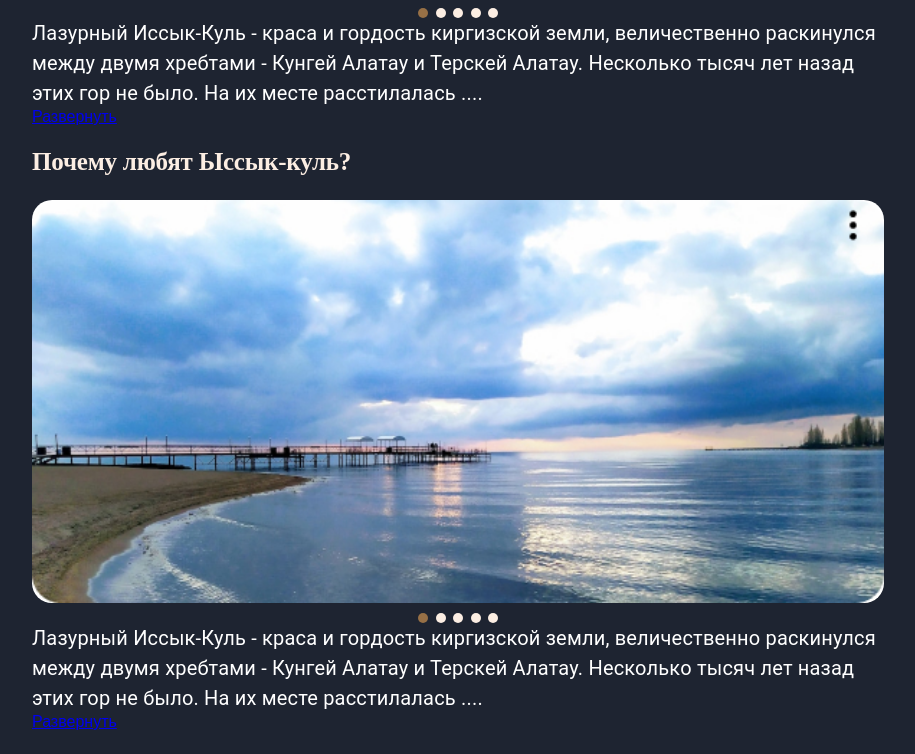
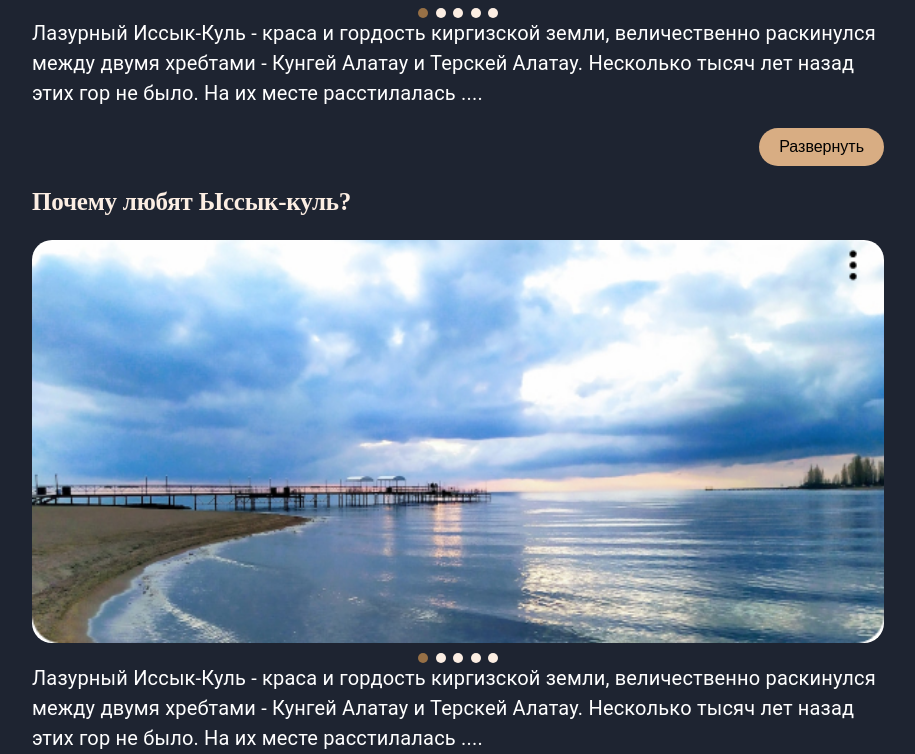
Before and after one commit to BekmyrzaDz/just-visit-kg, a React (Create React App) app: page /articles in a window 1280 px wide. Shown: the part 842-1596 px from the top of the page, without its empty margins (182-1097 px from the left). Built offline with nearby package versions, Linux system fonts and the light colour scheme.

Commit message:
Added styles for posts buttons

```diff
--- a/src/components/PostArticle.jsx
+++ b/src/components/PostArticle.jsx
@@ -1,4 +1,5 @@
 import React from "react";
+import "../index.css";
 import yssykkyl from "../assets/images/yssyk-kuls_photos.jpg";
 import dot1 from "../assets/images/Ellipse 1.svg";
 import dot2 from "../assets/images/Ellipse 2.svg";
@@ -48,14 +49,27 @@
             <img sx={{ width: "10px", height: "10px" }} src={dot5} alt="" />
           </Box>
         </Box>
-        <Typography sx={{ fontSize: "20px", color: "#fff" }}>
+        <Typography
+          sx={{ fontSize: "20px", color: "#fff", marginBottom: "20px" }}
+        >
           Лазурный Иссык-Куль - краса и гордость киргизской земли, величественно
           раскинулся между двумя хребтами - Кунгей Алатау и Терскей Алатау.
           Несколько тысяч лет назад этих гор не было. На их месте расстилалась
           ....
         </Typography>
-        <Box>
-          <Link>Развернуть</Link>
+        <Box sx={{ display: "flex", justifyContent: "flex-end" }}>
+          <Link
+            style={{
+              padding: "10px 20px",
+              textDecoration: "none",
+              borderRadius: "20px",
+              background: "var(--light-brown)",
+              color: "var(--black)",
+              fontSize: "16px",
+            }}
+          >
+            Развернуть
+          </Link>
         </Box>
       </Box>
     </>
--- a/src/components/PostLifehack.jsx
+++ b/src/components/PostLifehack.jsx
@@ -47,13 +47,26 @@
           <img sx={{ width: "10px", height: "10px" }} src={dot5} alt="" />
         </Box>
       </Box>
-      <Typography sx={{ fontSize: "20px", color: "#fff" }}>
+      <Typography
+        sx={{ fontSize: "20px", color: "#fff", marginBottom: "20px" }}
+      >
         С каждым годом всё больше людей выбирают активный отдых на природе и
         отправляются в многодневный поход. Залогом любого успешного похода
         является правильно собранный рюкзак, куда вы....
       </Typography>
-      <Box>
-        <Link>Развернуть</Link>
+      <Box sx={{ display: "flex", justifyContent: "flex-end" }}>
+        <Link
+          style={{
+            padding: "10px 20px",
+            textDecoration: "none",
+            borderRadius: "20px",
+            background: "var(--light-brown)",
+            color: "var(--black)",
+            fontSize: "16px",
+          }}
+        >
+          Развернуть
+        </Link>
       </Box>
     </Box>
   );
--- a/src/components/PostNews.jsx
+++ b/src/components/PostNews.jsx
@@ -47,14 +47,27 @@
           <img sx={{ width: "10px", height: "10px" }} src={dot5} alt="" />
         </Box>
       </Box>
-      <Typography sx={{ fontSize: "20px", color: "#fff" }}>
+      <Typography
+        sx={{ fontSize: "20px", color: "#fff", marginBottom: "20px" }}
+      >
         Сегодня, 11 октября, в рамках госвизита Ильхама Алиева в Кыргызстан
         состоялось открытие Кыргызско-азербайджанского парка дружбы. Как
         сообщает администрация президента, в церемонии открытия приняли участие
         президент Кыргызстана....
       </Typography>
-      <Box>
-        <Link>Развернуть</Link>
+      <Box sx={{ display: "flex", justifyContent: "flex-end" }}>
+        <Link
+          style={{
+            padding: "10px 20px",
+            textDecoration: "none",
+            borderRadius: "20px",
+            background: "var(--light-brown)",
+            color: "var(--black)",
+            fontSize: "16px",
+          }}
+        >
+          Развернуть
+        </Link>
       </Box>
     </Box>
   );
```
